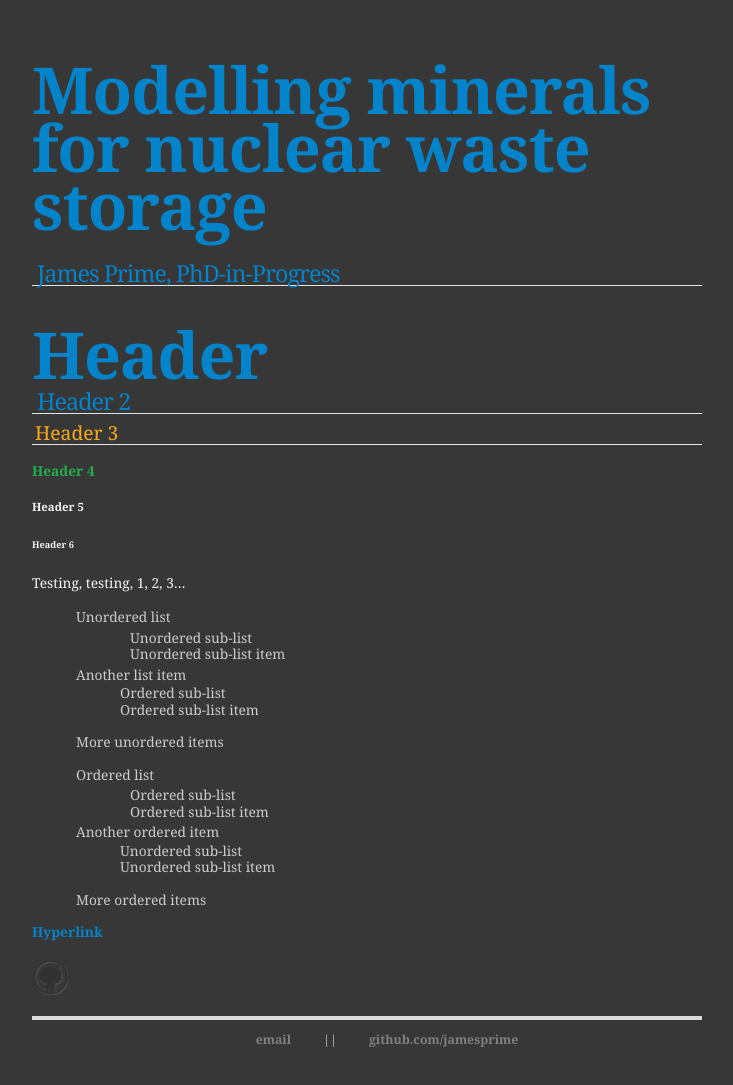
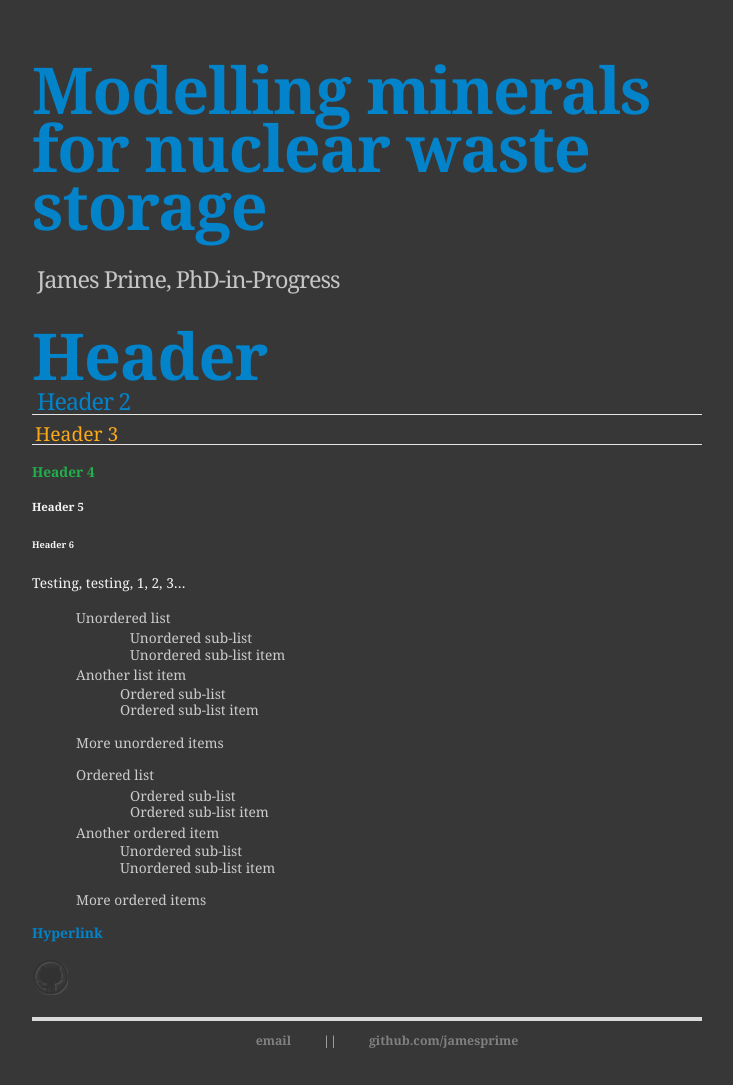
Before and after one commit to jamesprime/jamesprime.github.io, a Jekyll site: the page built from _pages/test/index.md, in a window 1280 px wide. Shown: the whole page, without its empty margins (273-1006 px from the left). Built offline with Jekyll 4.4.1, drawn with Linux system fonts in a browser that asks for light colours; nearby versions of some CDN libraries.

Commit message:
Updated _sass/jamesprime.scss
Added header h2 settings, still being tested

```diff
--- a/_sass/uberduper.scss
+++ b/_sass/uberduper.scss
@@ -148,6 +148,16 @@ pre {
     h1 {
         // font: 40px/48px Merriweather, Georgia, Charter, 'Bitstream Charter', serif;
         line-height: 0.9em;
+    }
+    h2 {
+        border: none;
+        color: #c5c5c5;
+        font: 86% Merriweather, Georgia, Charter, 'Bitstream Charter', serif;
+        line-height: 1.2em;
+        font-size: 1.7em;
+        font-weight: 200;
+        letter-spacing: -1px;
+        margin: 0 auto;
     }
 }
 
```
